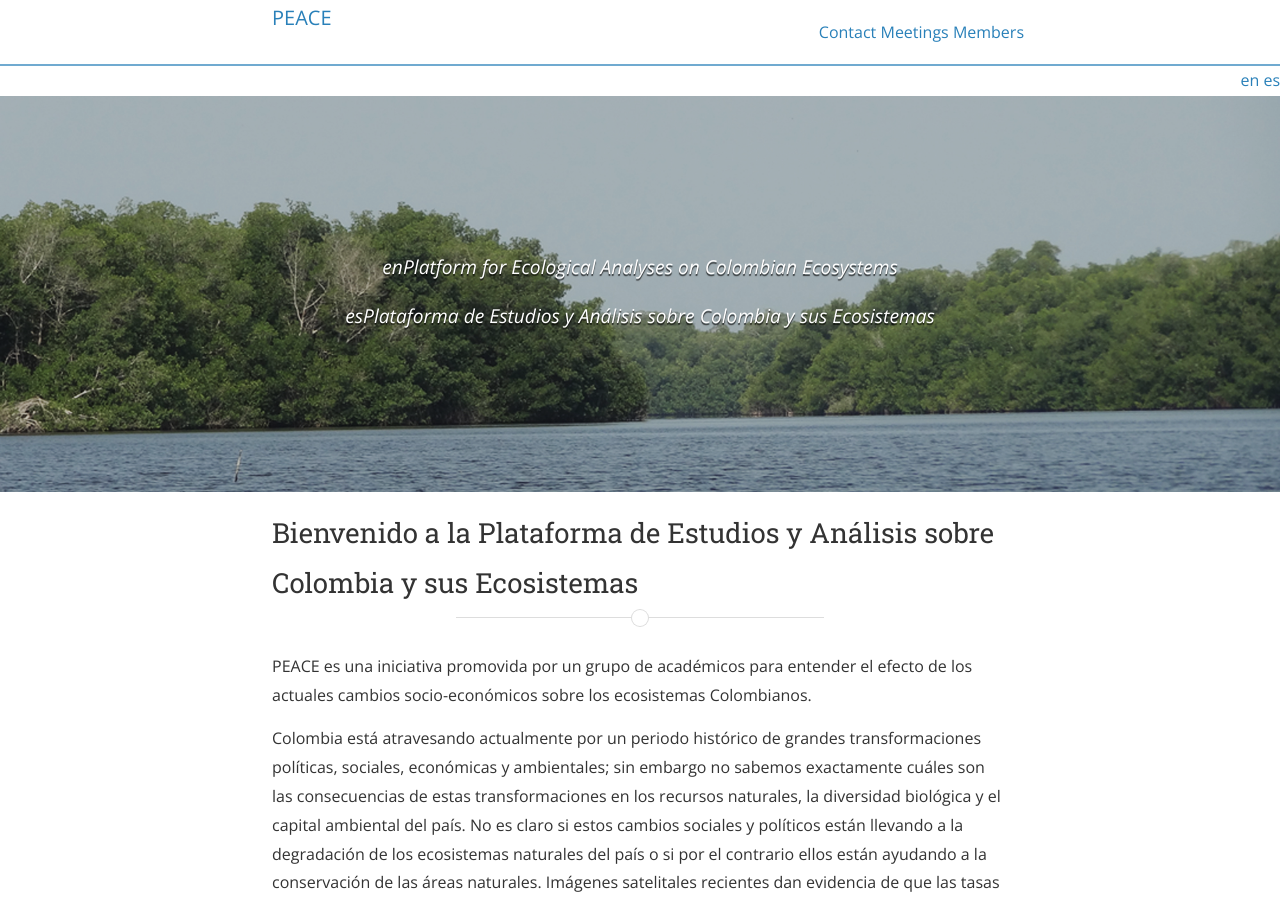
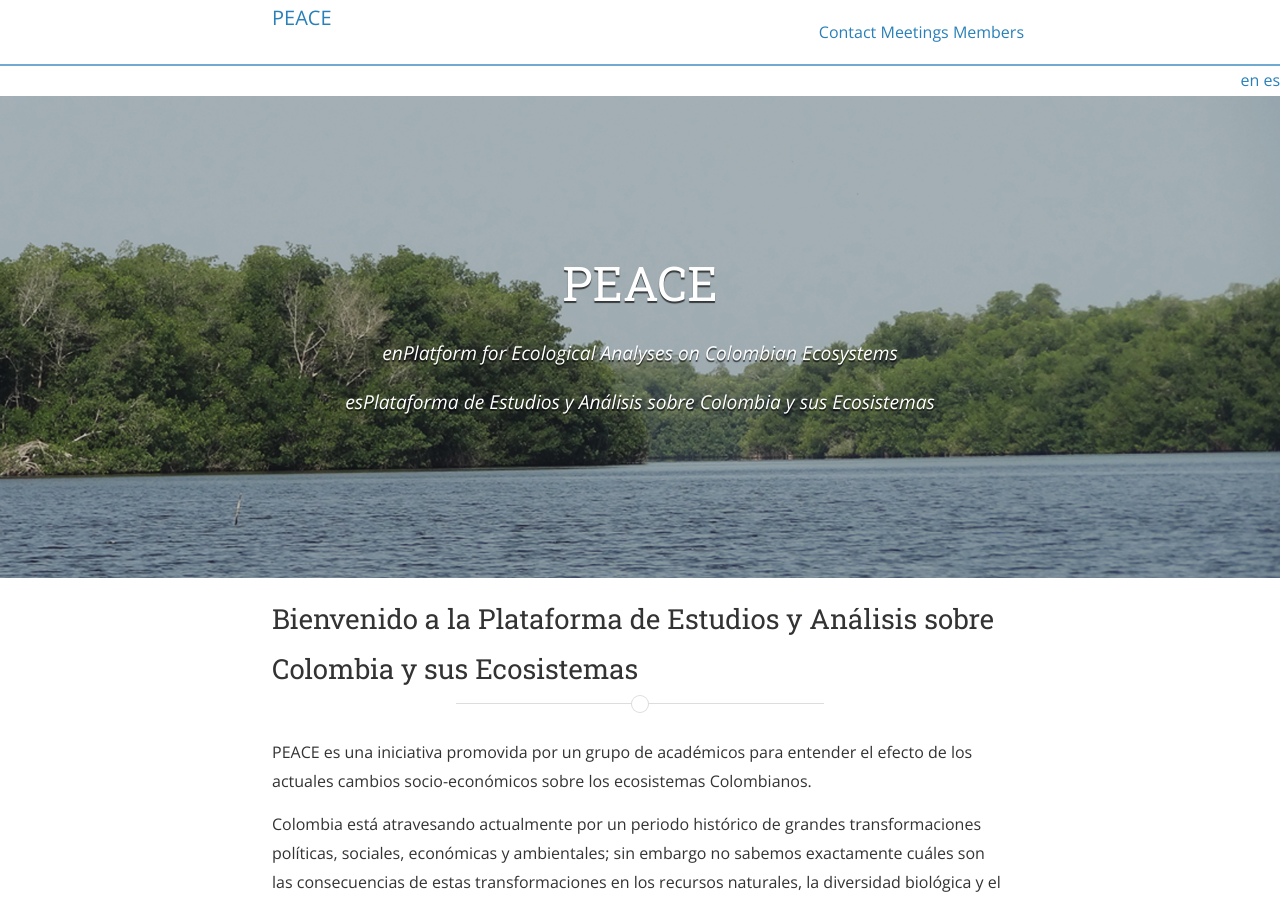
Before and after one commit to peacecolombia/peace, a Jekyll site: the page built from index.html, in a window 1280 px wide and 900 px high. Built offline with Jekyll 4.4.1, drawn with Linux system fonts in a browser that asks for light colours; nearby versions of some CDN libraries; the list of posts is cut into pages by our own code; a style sheet for code colours, icons or effects is not loaded.

Commit message:
Edited index

```diff
--- a/accueil.html
+++ b/accueil.html
@@ -10,7 +10,7 @@ lang: es
 <div class="site-header-container {% if site.cover %}has-cover{% endif %}" {% if site.cover %}style="background-image: url({{ site.cover | prepend: site.baseurl }});"{% endif %}>
   <div class="scrim {% if site.cover %}has-cover{% endif %}">
     <header class="site-header">
-      <h1 class="title">{{ site.title[page.lang] }}</h1>
+      <h1 class="title">{{ site.title }}</h1>
       {% for sbt in site.subtitle | where:"ref", page.ref | sort: 'lang' %}<p class="subtitle">{{ sbt }}</p>{% endfor %}
     </header>
   </div>
--- a/index.html
+++ b/index.html
@@ -10,7 +10,7 @@ lang: en
 <div class="site-header-container {% if site.cover %}has-cover{% endif %}" {% if site.cover %}style="background-image: url({{ site.cover | prepend: site.baseurl }});"{% endif %}>
   <div class="scrim {% if site.cover %}has-cover{% endif %}">
     <header class="site-header">
-      <h1 class="title">{{ site.title[page.lang] }}</h1>
+      <h1 class="title">{{ site.title }}</h1>
       {% for sbt in site.subtitle | where:"ref", page.ref | sort: 'lang' %}<p class="subtitle">{{ sbt }}</p>{% endfor %}
     </header>
   </div>
```
Also changed, not shown: 2 other files.
